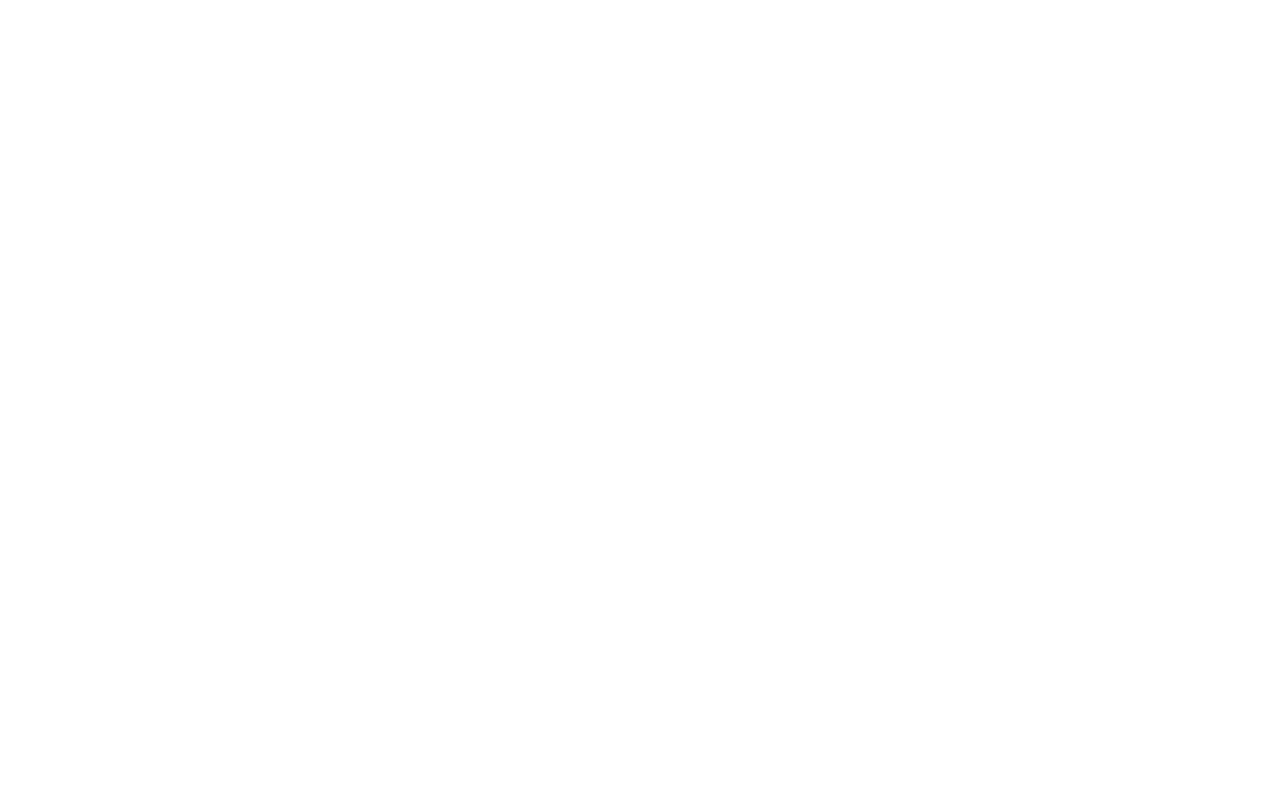
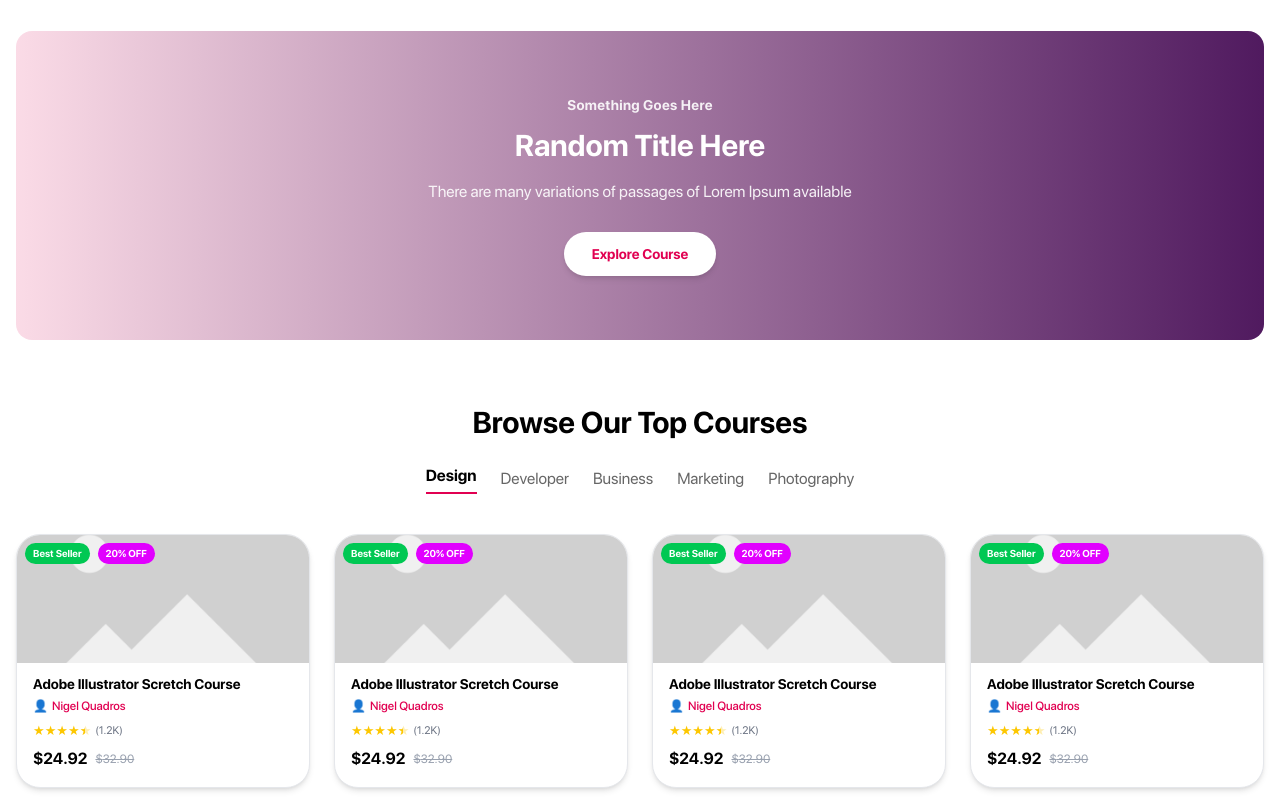
Before and after one commit to arijitnew/Academy, a React (Vite) app in the folder Academy/: page / in a window 1280 px wide. Shown: the part 3000-3800 px from the top of the page. Before the commit the page ends 2967 px from the top, so only its background shows below. Built offline with nearby package versions, Linux system fonts and the light colour scheme.

Commit message:
Updated UI / new feature

```diff
--- a/Academy/src/App.jsx
+++ b/Academy/src/App.jsx
@@ -8,6 +8,8 @@ import TechStack from "./components/Techstack";
 import TrendingCourses from "./components/Trendingcourses";
 import Logo from "./components/Logo"
 import GrowSkillSection from "./components/Growskills";
+import Course from "./components/Course";
+import TopCourses from "./components/TopCourses";
 export default function App()
 {return(<div>
 <PromoBanner/>
@@ -21,6 +23,8 @@ export default function App()
  <TrendingCourses/>
  <Logo/>
  <GrowSkillSection/>
+ <Course/>
+ <TopCourses/>
 </div>
 )
 }
--- /dev/null
+++ b/Academy/src/components/Course.jsx
@@ -0,0 +1,57 @@
+import React from "react";
+
+export default function CourseHighlightBanner() {
+  return (
+    <section className="w-full flex justify-center mt-16 px-4">
+      <div
+        className="
+          w-full
+          max-w-[1290px]
+          rounded-2xl
+          text-white
+          flex
+          flex-col
+          items-center
+          justify-center
+          text-center
+          py-16
+        "
+        style={{
+          background:
+            "linear-gradient(90deg, rgba(225,0,81,0.14) 0%, #501A5F 100%)",
+        }}
+      >
+        <p className="text-sm font-semibold tracking-wide opacity-90">
+          Something Goes Here
+        </p>
+
+        <h2 className="mt-3 text-2xl md:text-3xl font-bold leading-tight">
+          Random Title Here
+        </h2>
+
+        <p className="mt-4 text-sm md:text-base max-w-lg opacity-90">
+          There are many variations of passages of Lorem Ipsum available
+        </p>
+
+        <button
+          className="
+            mt-7
+            px-7
+            py-3
+            rounded-full
+            bg-white
+            text-[#E10051]
+            font-semibold
+            text-sm
+            shadow-md
+            hover:bg-[#FFE2EE]
+            transition-all
+            duration-200
+          "
+        >
+          Explore Course
+        </button>
+      </div>
+    </section>
+  );
+}
--- /dev/null
+++ b/Academy/src/components/RatingStars.jsx
@@ -0,0 +1,33 @@
+import React from "react";
+
+export default function RatingStars({ rating }) {
+  const full = Math.floor(rating);
+  const half = rating % 1 !== 0;
+  const empty = 5 - full - (half ? 1 : 0);
+
+  return (
+    <div className="flex items-center text-yellow-400 text-[13px] leading-none">
+      {Array(full).fill().map((_, i) => (
+        <span key={"f" + i}>★</span>
+      ))}
+
+      {half && (
+        <span className="relative inline-block">
+          <span className="text-yellow-400/30">★</span>
+          <span
+            className="absolute top-0 left-0 overflow-hidden text-yellow-400"
+            style={{ width: "50%" }}
+          >
+            ★
+          </span>
+        </span>
+      )}
+
+      {Array(empty).fill().map((_, i) => (
+        <span key={"e" + i} className="text-yellow-400/30">
+          ★
+        </span>
+      ))}
+    </div>
+  );
+}
--- /dev/null
+++ b/Academy/src/components/TopCourses.jsx
@@ -0,0 +1,105 @@
+// src/components/TopCourses.jsx
+import React from "react";
+import placeholder from "../assets/placeholder.png";
+import RatingStars from "./RatingStars";
+
+const categories = ["Design", "Developer", "Business", "Marketing", "Photography"];
+
+const courses = new Array(8).fill({
+  title: "Adobe Illustrator Scretch Course",
+  instructor: "Nigel Quadros",
+  ratingText: "(1.2K)",
+  price: "24.92",
+  oldPrice: "32.90",
+  rating: 4.5,
+});
+
+export default function TopCourses() {
+  return (
+    <section className="w-full flex justify-center mt-16 px-4">
+      <div className="w-full max-w-[1290px]">
+
+        {/* Heading */}
+        <h2 className="text-center font-semibold text-2xl md:text-3xl">
+          Browse Our Top Courses
+        </h2>
+
+        {/* Category Tabs */}
+        <div className="flex justify-center gap-6 mt-6 flex-wrap">
+          {categories.map((cat, index) => (
+            <button
+              key={index}
+              className={`text-sm md:text-base ${
+                index === 0
+                  ? "font-semibold border-b-2 border-[#e10051] pb-1 text-black"
+                  : "text-black/60"
+              }`}
+            >
+              {cat}
+            </button>
+          ))}
+        </div>
+
+        {/* Grid */}
+        <div className="grid grid-cols-1 sm:grid-cols-2 lg:grid-cols-4 gap-6 mt-10">
+          {courses.map((course, index) => (
+            <CourseCard key={index} course={course} />
+          ))}
+        </div>
+      </div>
+    </section>
+  );
+}
+
+function CourseCard({ course }) {
+  return (
+    <div className="bg-white rounded-3xl shadow-md border border-gray-200 overflow-hidden w-full">
+
+      {/* Thumbnail */}
+      <div className="relative w-full h-32">
+        <img
+          src={placeholder}
+          alt={course.title}
+          className="w-full h-full object-cover"
+        />
+
+        {/* Badges */}
+        <div className="absolute top-2 left-2 flex gap-2 text-[10px] font-semibold">
+          <span className="px-2 py-[3px] rounded-full bg-[#00C853] text-white">
+            Best Seller
+          </span>
+          <span className="px-2 py-[3px] rounded-full bg-[#E100FF] text-white">
+            20% OFF
+          </span>
+        </div>
+      </div>
+
+      {/* Content */}
+      <div className="px-4 pt-3 pb-4">
+        <h3 className="text-[14px] font-semibold leading-snug">
+          {course.title}
+        </h3>
+
+        {/* Instructor */}
+        <p className="text-[12px] text-[#e10051] mt-[2px] flex items-center gap-1 font-medium">
+          <span role="img" aria-label="user">👤</span>
+          {course.instructor}
+        </p>
+
+        {/* Rating */}
+        <div className="flex items-center gap-1 text-[11px] mt-2">
+          <RatingStars rating={course.rating} />
+          <span className="text-gray-500">{course.ratingText}</span>
+        </div>
+
+        {/* Price */}
+        <div className="flex items-center gap-2 mt-2">
+          <span className="text-[16px] font-bold">${course.price}</span>
+          <span className="text-[12px] text-gray-400 line-through">
+            ${course.oldPrice}
+          </span>
+        </div>
+      </div>
+    </div>
+  );
+}
```
